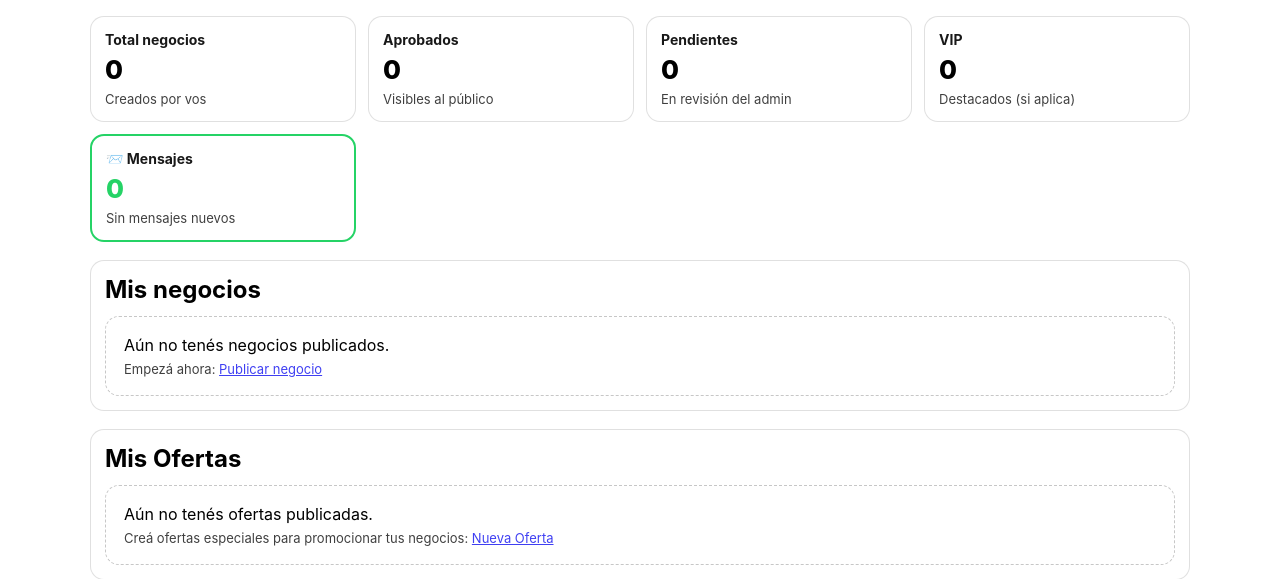
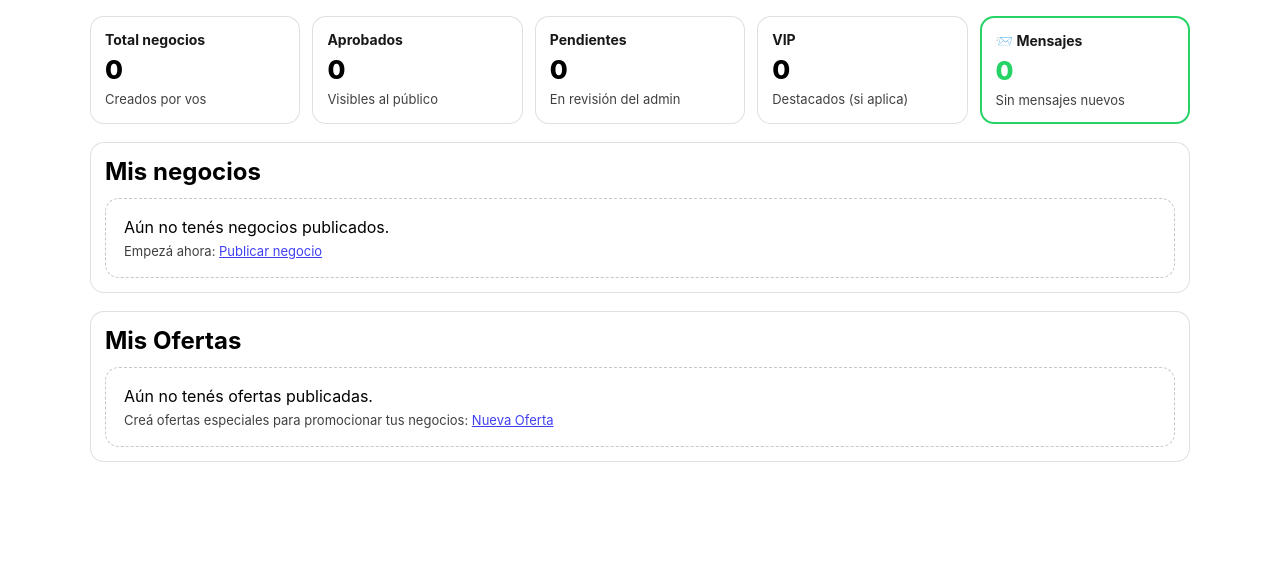
Before and after one commit to jpermu11/ubik2cr-web, a Flask app: page /panel in a window 1280 px wide. Shown: the part 62-641 px from the top of the page. Run offline with Flask 3, Linux system fonts and the light colour scheme; the visitor is signed in with stand-in values (Sample User, id 1).

Commit message:
Ajustar grid responsive en panel owner

```diff
--- a/templates/panel_owner.html
+++ b/templates/panel_owner.html
@@ -16,7 +16,7 @@
     .btn-primary{background:#1f6feb;color:#fff;border-color:#1f6feb}
     .btn-ghost{background:transparent}
     .btn-danger{background:#b42318;color:#fff;border-color:#b42318}
-    .grid{display:grid;grid-template-columns:repeat(4,1fr);gap:12px;margin:14px 0 18px;}
+    .grid{display:grid;grid-template-columns:repeat(auto-fit, minmax(200px, 1fr));gap:12px;margin:14px 0 18px;}
     @media (max-width: 900px){.grid{grid-template-columns:repeat(2,1fr)}}
     @media (max-width: 520px){.grid{grid-template-columns:repeat(1,1fr)}}
     .card{border:1px solid rgba(0,0,0,.12);border-radius:14px;padding:14px;background:#fff}
```
